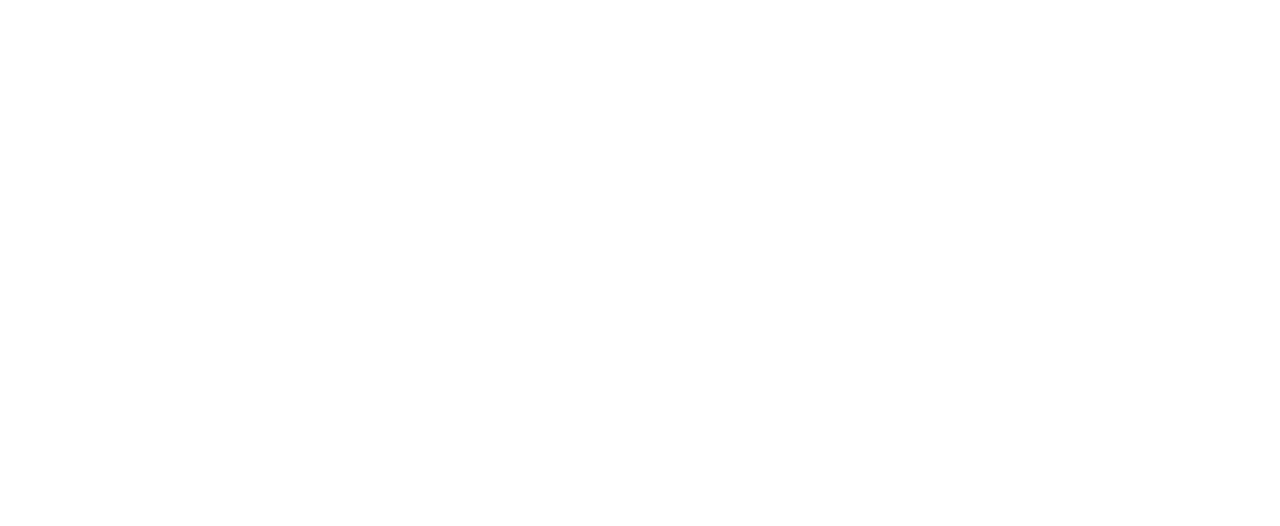
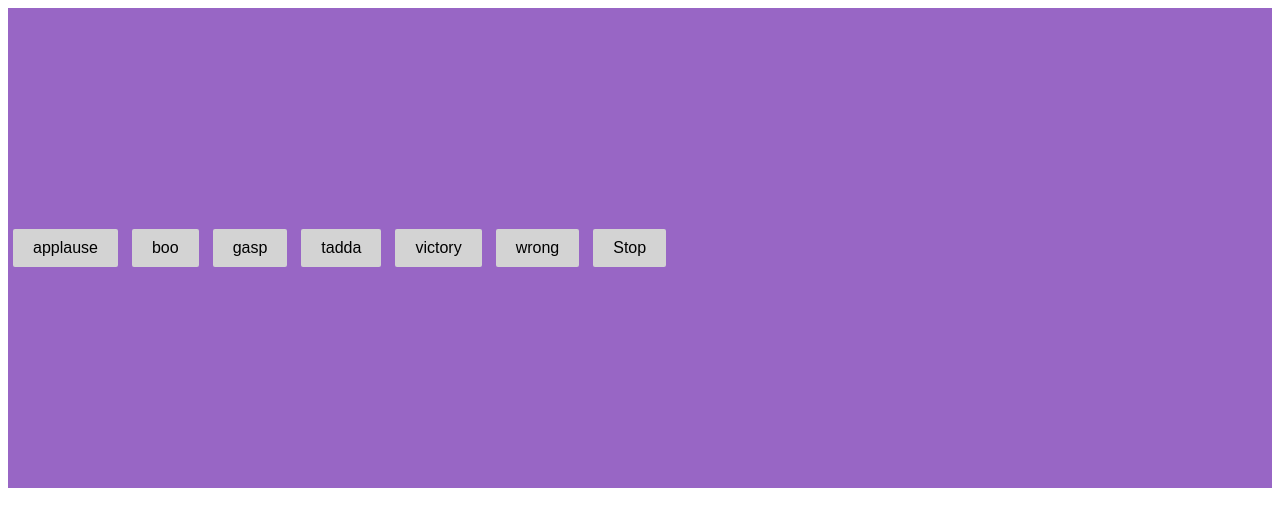
Before and after one commit to acciojob/Soundbar-Anjalivlog, a website: page main.html in a window 1280 px wide. Drawn offline with Linux system fonts and the light colour scheme.

Commit message:
created a submission

```diff
--- a/main.html
+++ b/main.html
@@ -8,6 +8,17 @@
 
 <body>
 	<!-- the entire body must be written by student -->
+	<div id="buttons-container">
+    <div id="buttons">
+      <button class="btn" onclick="playSound('sound1.mp3')">applause</button>
+      <button class="btn" onclick="playSound('sound2.mp3')">boo</button>
+      <button class="btn" onclick="playSound('sound3.mp3')">gasp</button>
+      <button class="btn" onclick="playSound('sound4.mp3')">tadda</button>
+      <button class="btn" onclick="playSound('sound5.mp3')">victory</button>
+      <button class="btn" onclick="playSound('sound6.mp3')">wrong</button>
+      <button class="btn stop" onclick="stopSound()">Stop</button>
+    </div>
+	</div>
     <script type="text/javascript" src="./script.js">
 </script>
 
--- a/script.js
+++ b/script.js
@@ -1 +1,15 @@
 //your JS code here. If required.
+var sounds = [];
+
+function playSound(soundFile) {
+  var audio = new Audio("sounds/" + soundFile);
+  audio.play();
+  sounds.push(audio); // Store the Audio object in the array
+}
+
+function stopSound() {
+  sounds.forEach(function(sound) {
+    sound.pause();
+    sound.currentTime = 0; // This line is to make sure the sound restarts when it is played again
+  });
+}
--- a/styles.css
+++ b/styles.css
@@ -1 +1,25 @@
 /*  your css code here. If applicable */
+
+#buttons-container {
+  overflow-x: auto;
+  white-space: nowrap;
+  height: 60vh;
+  display: flex;
+  align-items: center;
+  background-color: #9866C5;
+}
+
+.btn {
+  margin: 5px;
+  padding: 10px 20px;
+  font-size: 16px;
+  cursor: pointer;
+  background-color: lightgray;
+  border: none;
+  border-radius: 2px;
+}
+
+.stop {
+  background-color: lightgray;
+  color: black;
+}
```
